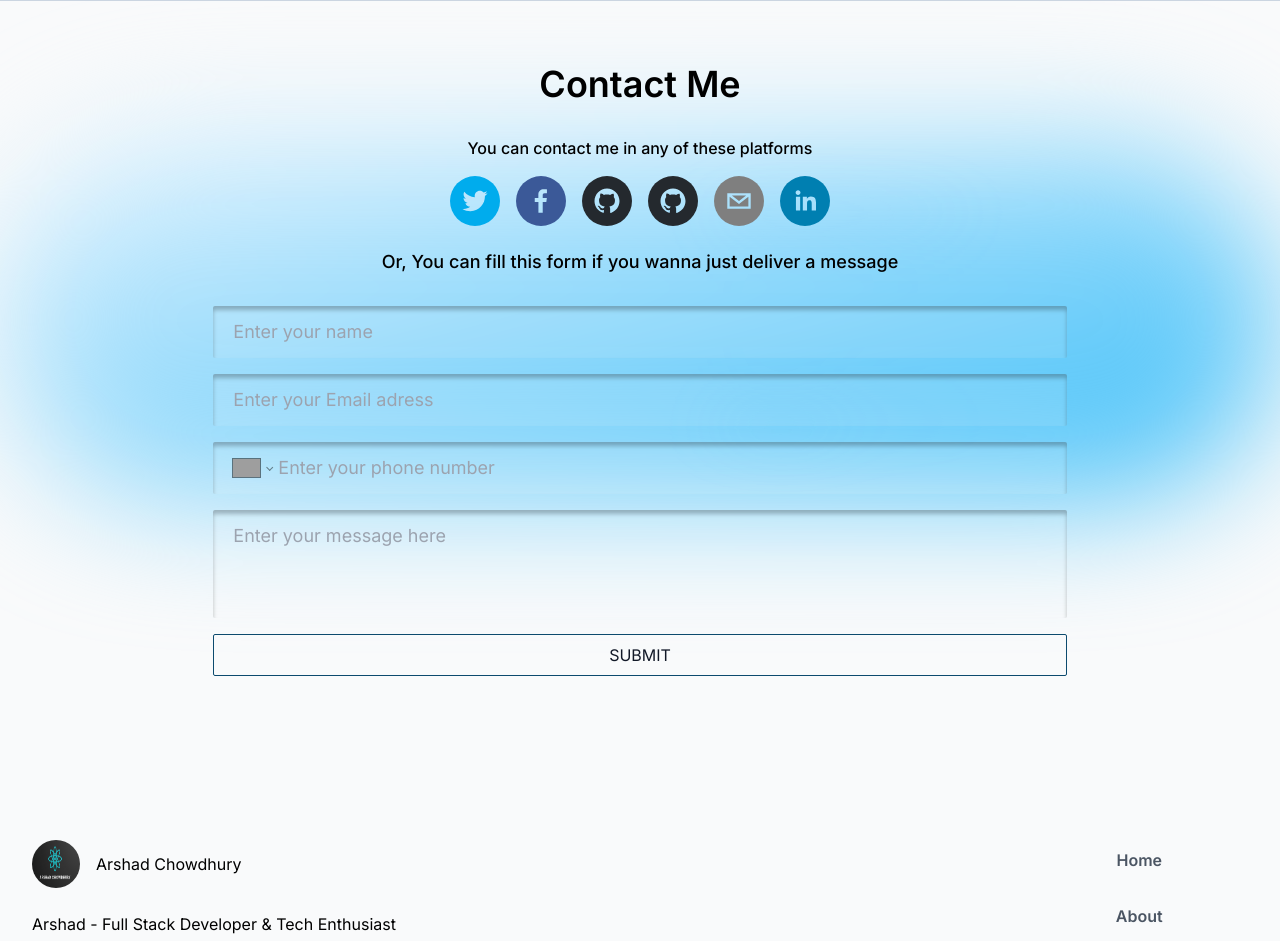
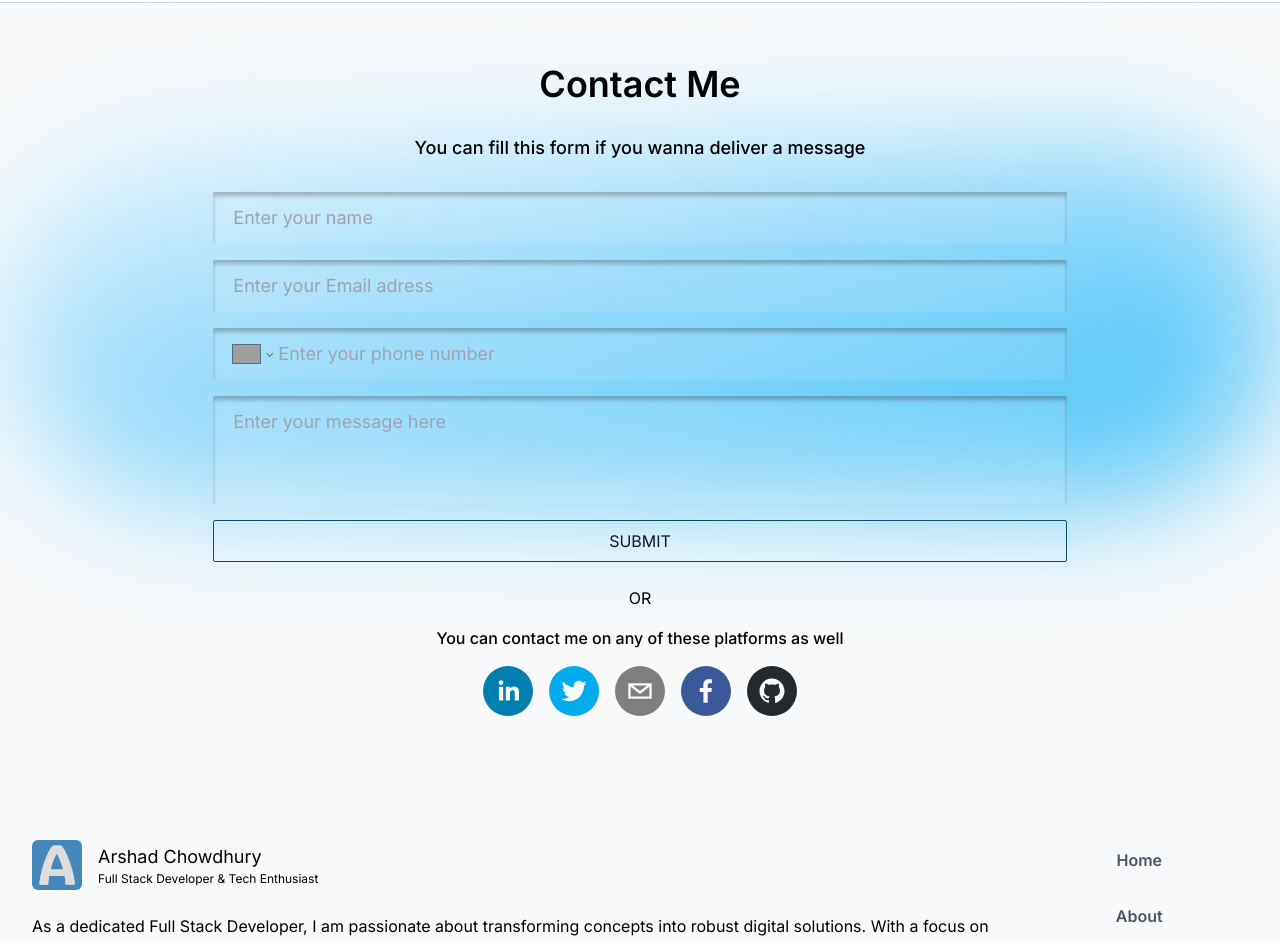
Before and after one commit to ArshadChowdhury/portfolio-site, a Next.js app: page /contact in a window 1280 px wide. Shown: the part 80-1021 px from the top of the page. Built offline with nearby package versions, Linux system fonts and the light colour scheme; no server answers; grey boxes are pictures that could not be loaded.

Commit message:
Changed the logo and cleaning up some of the code

```diff
--- a/app/contact/page.tsx
+++ b/app/contact/page.tsx
@@ -13,9 +13,18 @@ const ContactPage = () => {
       <h1 className="mt-10 lg:mt-16 mb-4 lg:mb-2 text-2xl lg:text-4xl font-semibold">
         Contact Me
       </h1>{" "}
+      <div className="w-full md:w-2/3">
+        <div className="w-full">
+          <h5 className={"text-lg leading-6 text-center font-medium"}>
+            You can fill this form if you wanna deliver a message
+          </h5>
+          <ContactForm />
+        </div>
+      </div>
       <div className="flex flex-col justify-center gap-4">
+        <span className="text-center">OR</span>
         <h4 className="text-center font-medium">
-          You can contact me in any of these platforms
+          You can contact me on any of these platforms as well
         </h4>
         <nav>
           <ul className="flex flex-wrap items-center justify-center gap-4">
@@ -23,7 +32,21 @@ const ContactPage = () => {
               <SocialIcon
                 className="hover:scale-125"
                 target="_blank"
+                url="https://www.linkedin.com/in/mohammed-arshad-67920b213/"
+              />
+            </li>
+            <li>
+              <SocialIcon
+                className="hover:scale-125"
+                target="_blank"
                 url="https://twitter.com/Arshaaaaaaaaaad"
+              />
+            </li>
+            <li>
+              <SocialIcon
+                className="hover:scale-125"
+                target="_blank"
+                url="mailto:arshadchowdhury46@gmail.com"
               />
             </li>
             <li>
@@ -40,37 +63,8 @@ const ContactPage = () => {
                 url="https://github.com/ArshadChowdhury"
               />
             </li>
-            <li>
-              <SocialIcon
-                className="hover:scale-125"
-                target="_blank"
-                url="https://github.com/arshad-repliq"
-              />
-            </li>
-            <li>
-              <SocialIcon
-                className="hover:scale-125"
-                target="_blank"
-                url="mailto:arshadchowdhury46@gmail.com"
-              />
-            </li>
-            <li>
-              <SocialIcon
-                className="hover:scale-125"
-                target="_blank"
-                url="https://www.linkedin.com/in/mohammed-arshad-67920b213/"
-              />
-            </li>
           </ul>
         </nav>
-      </div>
-      <div className="w-full md:w-2/3">
-        <div className="w-full">
-          <h5 className={"text-lg leading-6 text-center font-medium"}>
-            Or, You can fill this form if you wanna just deliver a message
-          </h5>
-          <ContactForm />
-        </div>
       </div>
     </section>
   );
--- a/components/EverythingNeeded.tsx
+++ b/components/EverythingNeeded.tsx
@@ -10,7 +10,7 @@ type ServicesDataTypes = {
 };
 
 const EverythingNeeded = () => (
-  <section className="flex flex-col gap-8 lg:gap-16 items-center lg:my-10">
+  <section className="flex flex-col gap-4 items-center lg:my-10">
     <h2 className="text-2xl lg:text-4xl text-center my-4 font-semibold">
       My services
     </h2>
@@ -28,8 +28,8 @@ const EverythingNeeded = () => (
               {serviceData.title}
             </h3>
             <p className="text-xs lg:text-base">
-              {serviceData.content.length > 80
-                ? serviceData.content.slice(0, 80).concat("...")
+              {serviceData.content.length > 100
+                ? serviceData.content.slice(0, 100).concat("...")
                 : serviceData.content}
             </p>
           </div>
--- a/components/Footer.tsx
+++ b/components/Footer.tsx
@@ -9,28 +9,30 @@ const Footer = () => {
   return (
     <footer className="mb-10">
       <div className="flex flex-col md:flex-row justify-around gap-10 mx-8">
-        <div className="flex flex-col items-center md:items-start gap-6 w-full md:flex-1">
-          <Link href="/" className="flex items-center gap-4">
+        <div className="flex flex-col items-center md:items-start gap-6 w-full lg:flex-1">
+          <Link role="link" href="/" className="flex items-center gap-4">
             <Image
-              // style={{ width: "auto", height: "auto" }}
               src="/logo.png"
-              className="rounded-full w-12 h-12"
+              className="rounded-md max-w-full h-auto"
               alt="Logo"
               height={50}
               width={50}
             />
-            <h3>Arshad Chowdhury</h3>
+            <div>
+              <h3 className="text-lg">Arshad Chowdhury</h3>
+              <p className="text-xs">Full Stack Developer & Tech Enthusiast</p>
+            </div>
           </Link>
           <p className="flex flex-col gap-2 text-center md:text-left text-sm lg:text-base">
-            <span>Arshad - Full Stack Developer & Tech Enthusiast </span>I am a
-            passionate Full Stack Developer with a relentless commitment to
-            turning ideas into powerful digital solutions. Specializing in
-            end-to-end development, I thrive on crafting seamless, user-centric
-            experiences. My expertise spans a range of programming languages and
-            frameworks, allowing me to tailor solutions to your unique needs.
-            From innovative problem-solving to collaborative project management,
-            I am dedicated to elevating your digital presence. Let&apos;s bring
-            your vision to life!
+            As a dedicated Full Stack Developer, I am passionate about
+            transforming concepts into robust digital solutions. With a focus on
+            end-to-end development, I specialize in creating seamless,
+            user-centric experiences. My proficiency extends across diverse
+            programming languages and frameworks, enabling me to customize
+            solutions that align with your unique requirements. From inventive
+            problem-solving to collaborative project management, I am committed
+            to enhancing your digital presence. Let&apos;s work together to
+            bring your vision to vibrant life!
           </p>
         </div>
         <div className="flex flex-col justify-center items-center gap-4 px-10">
--- a/components/GetStarted.tsx
+++ b/components/GetStarted.tsx
@@ -2,13 +2,13 @@ import Link from "next/link";
 
 const GetStarted = () => (
   <section className="flex flex-col gap-4 lg:gap-6 h-[24rem] lg:h-[28rem] justify-end text-center items-center my-10">
-    <span className="font-semibold text-base lg:text-2xl">
-      Research. Design. Create.
+    <span className="font-semibold text-base lg:text-2xl tracking-widest">
+      Research. Design. Develop.
     </span>
     <h1 className="font-semibold text-3xl lg:text-5xl w-full lg:w-1/2">
       I build amazing websites that users love
     </h1>
-    <p className="font-semibold text-sm lg:text-xl flex flex-col gap-2">
+    <p className="font-medium text-sm lg:text-xl flex flex-col gap-2">
       Ready for a standout online presence?{" "}
       <span>Explore my portfolio and let&apos;s make it happen together</span>
     </p>
--- a/components/HomePageSlider.tsx
+++ b/components/HomePageSlider.tsx
@@ -1,6 +1,6 @@
 "use client";
 
-import React, { useState, useEffect } from "react";
+import { useState, useEffect } from "react";
 import Image from "next/image";
 
 const imageSourcesDesktop = [
--- a/components/ScrollToTop.tsx
+++ b/components/ScrollToTop.tsx
@@ -1,7 +1,7 @@
 "use client";
 
 import { useState, useEffect } from "react";
-import { ArrowSmallUpIcon } from "@heroicons/react/24/outline";
+import { ArrowUpIcon } from "@heroicons/react/24/outline";
 
 const ScrollToTop = () => {
   const [showButton, setShowButton] = useState(false);
@@ -23,7 +23,7 @@ const ScrollToTop = () => {
 
   return (
     <button
-      className="fixed right-[5%] bottom-[10%]"
+      className="fixed right-[5%] bottom-[10%] bg-slate-300 dark:bg-slate-600 rounded-full p-2 lg:p-3"
       onClick={() => {
         window.scrollTo({
           top: 0,
@@ -32,7 +32,7 @@ const ScrollToTop = () => {
       }}
       style={{ display: showButton ? "block" : "none" }}
     >
-      <ArrowSmallUpIcon className="w-7 lg:w-10 bg-slate-300 dark:bg-slate-600 blur-xs rounded-full text-gray-600 dark:text-gray-200" />
+      <ArrowUpIcon className="w-7 md:w-8 blur-xs text-gray-600 dark:text-gray-200" />
     </button>
   );
 };
--- a/components/Testimonials.tsx
+++ b/components/Testimonials.tsx
@@ -2,7 +2,7 @@ import TestimonialSlider from "./TestimonialSlider";
 
 const Testimonials = () => (
   <section>
-    <h2 className="text-2xl lg:text-4xl text-center my-4 font-bold py-4">
+    <h2 className="text-2xl lg:text-4xl text-center my-4 font-semibold py-4">
       Testimonials{" "}
     </h2>
     <TestimonialSlider />
--- a/components/ThemeButton.tsx
+++ b/components/ThemeButton.tsx
@@ -75,7 +75,7 @@ const ThemeButton = () => {
                   aria-label="System Theme"
                   onClick={() => {
                     setTheme("system");
-                    toast.success("System theme is selected");
+                    toast.success("System theme activated");
                   }}
                   className={`${
                     active ? "bg-violet-500 text-white" : "text-gray-900"
@@ -96,7 +96,7 @@ const ThemeButton = () => {
                   aria-label="Light Theme"
                   onClick={() => {
                     setTheme("light");
-                    toast.success("Light theme is selected");
+                    toast.success("Light theme activated");
                   }}
                   className={`${
                     active ? "bg-violet-500 text-white" : "text-gray-900"
@@ -117,7 +117,7 @@ const ThemeButton = () => {
                   aria-label="Dark Theme"
                   onClick={() => {
                     setTheme("dark");
-                    toast.success("Dark theme is selected");
+                    toast.success("Dark theme activated");
                   }}
                   className={`${
                     active ? "bg-violet-500 text-white" : "text-gray-900"
```
Also changed, not shown: app/page.tsx (+0 -7 lines), components/ContactMe.tsx (+16 -23 lines), components/NavBar.tsx (+5 -3 lines), components/RandomAdvice.tsx (+8 -5 lines), public/logo.png, 1 other file (tests, documents, lock files or other folders).
